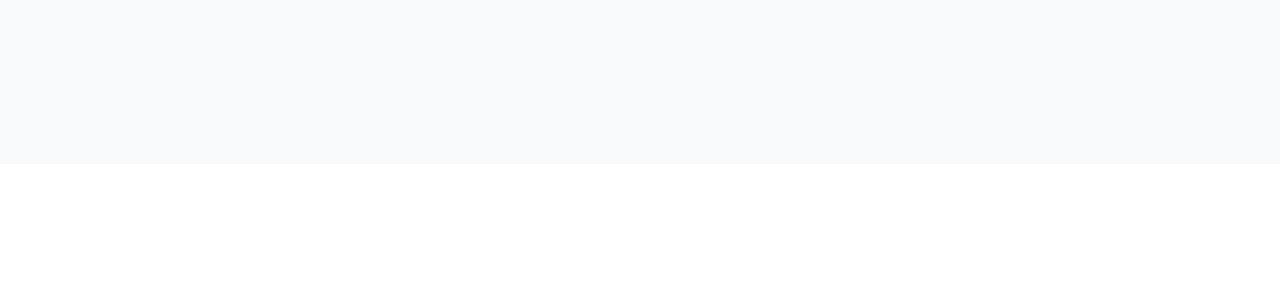
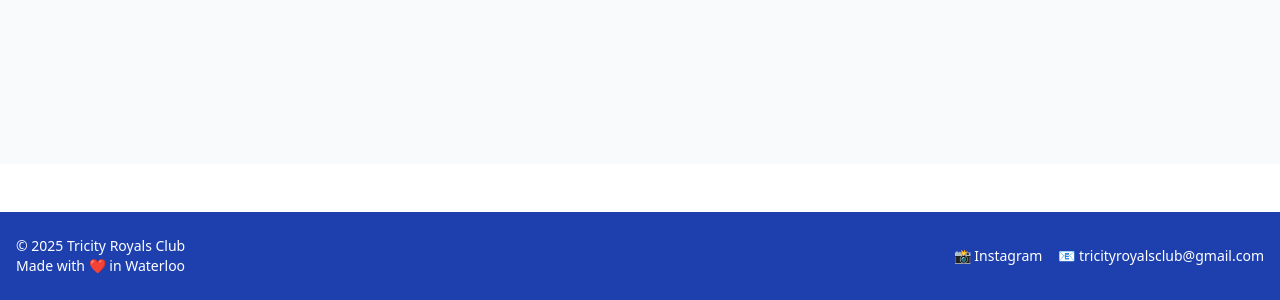
Before and after one commit to jagsrj/tricityroyalsclub, a React (Vite) app in the folder tricity-royals-client/: page /TeamList in a window 1280 px wide. Shown: the part 701-1001 px from the top of the page. Before the commit the page ends 865 px from the top, so only its background shows below. Built offline with nearby package versions, Linux system fonts and the light colour scheme; no server answers.

Commit message:
updated footer on all pages

```diff
--- a/tricity-royals-client/src/App.tsx
+++ b/tricity-royals-client/src/App.tsx
@@ -1,4 +1,5 @@
 import Navbar from './components/Navbar'
+import Footer from './components/Footer'
 import { Route, Switch } from 'wouter'
 
 import Home from './pages/Home'
@@ -10,7 +11,6 @@ import Contact from './pages/Contact'
 import MemberSignUp from './pages/MemberSignUp'
 import AdminDashboard from './pages/AdminDashboard'
 import TeamList from './pages/TeamList'
-
 
 export default function App() {
   return (
@@ -30,6 +30,7 @@ export default function App() {
           <Route>404 – Page not found</Route>
         </Switch>
       </div>
+      <Footer />
     </>
   )
 }
--- /dev/null
+++ b/tricity-royals-client/src/components/Footer.tsx
@@ -0,0 +1,36 @@
+// src/components/Footer.tsx
+export default function Footer() {
+    return (
+      <footer className="bg-blue-800 text-white text-sm py-6 mt-12">
+        <div className="max-w-7xl mx-auto px-4 flex flex-col sm:flex-row items-center justify-between gap-4">
+
+          {/* Left: Copyright */}
+          <div className="text-center sm:text-left">
+            <p>© {new Date().getFullYear()} Tricity Royals Club</p>
+            <p>Made with ❤️ in Waterloo</p>
+          </div>
+
+          {/* Right: Links */}
+          <div className="flex gap-4 items-center">
+            <a
+              href="https://www.instagram.com/tricityroyals"
+              target="_blank"
+              rel="noopener noreferrer"
+              className="hover:text-blue-200 transition"
+              title="Instagram"
+            >
+              📸 Instagram
+            </a>
+
+            <a
+              href="mailto:tricityroyalsclub@gmail.com"
+              className="hover:text-blue-200 transition"
+              title="Email Us"
+            >
+              📧 tricityroyalsclub@gmail.com
+            </a>
+          </div>
+        </div>
+      </footer>
+    )
+  }
```
Also changed, not shown: 1 other file (tests, documents, lock files or other folders).
